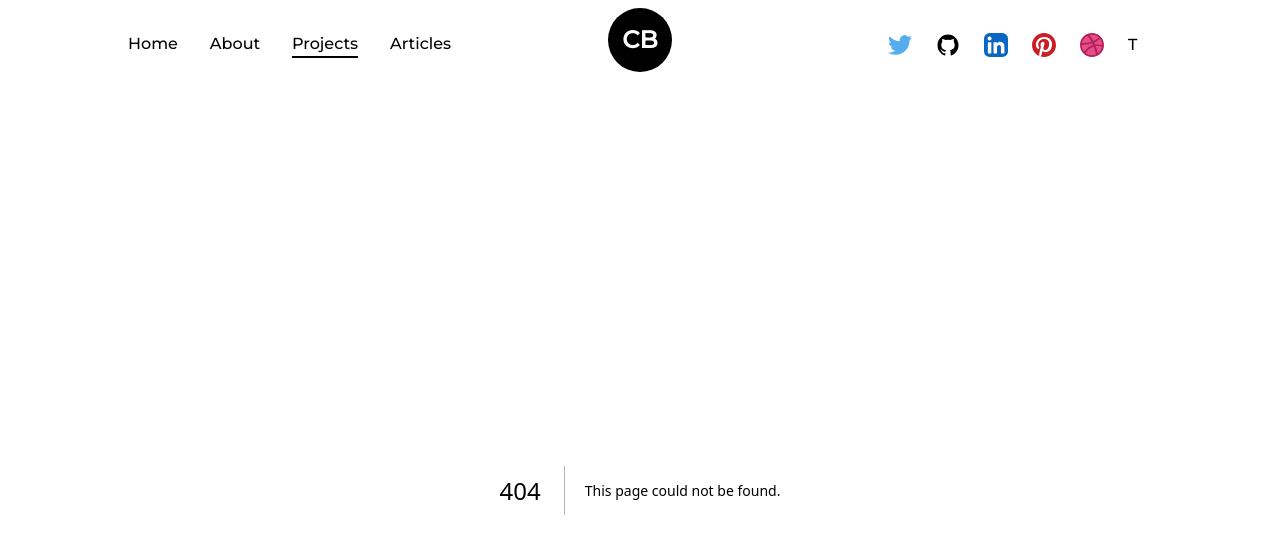
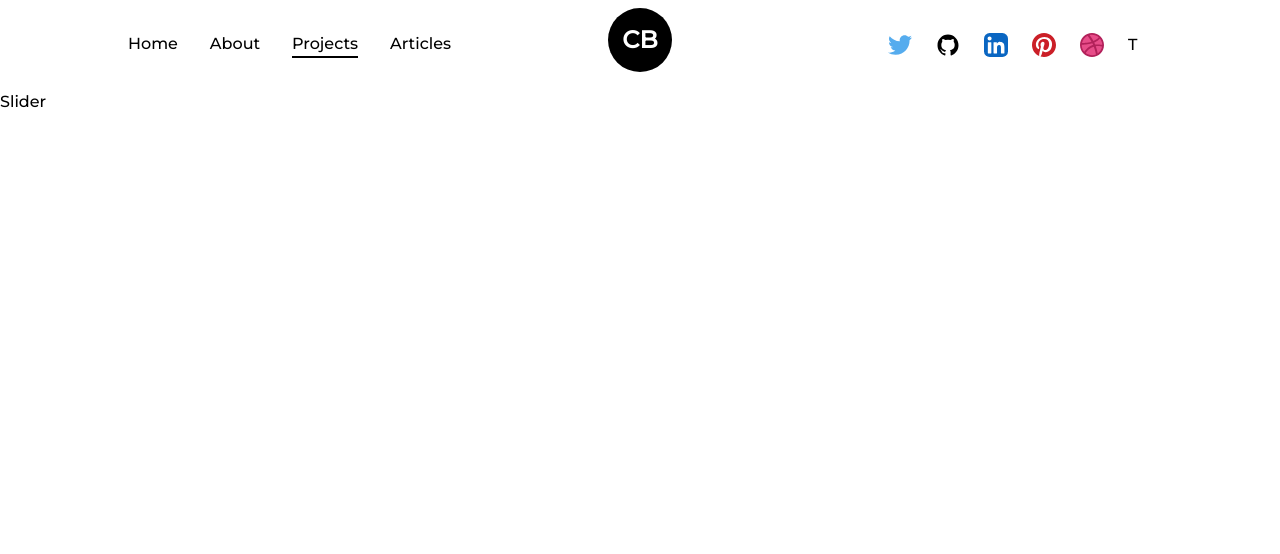
Before and after one commit to YM202c2100/tutorials, a Next.js app: page /projects in a window 1280 px wide. Before the commit this address had no page. Shown: the top 554 px of the page. Built offline with nearby package versions, Linux system fonts and the light colour scheme.

Commit message:
[feat] スライダー練習用コンポーネントをprojectsページに配置

```diff
--- /dev/null
+++ b/app/components/Slider.tsx
@@ -0,0 +1,9 @@
+"use client"
+
+const Slider:React.FC = ()=>{
+  return(
+    <div>Slider</div>
+  )
+}
+
+export default Slider
--- /dev/null
+++ b/app/projects/page.tsx
@@ -0,0 +1,7 @@
+import Slider from "../components/Slider"
+
+export default function Page(){
+  return(
+    <Slider/>
+  )
+}
```
